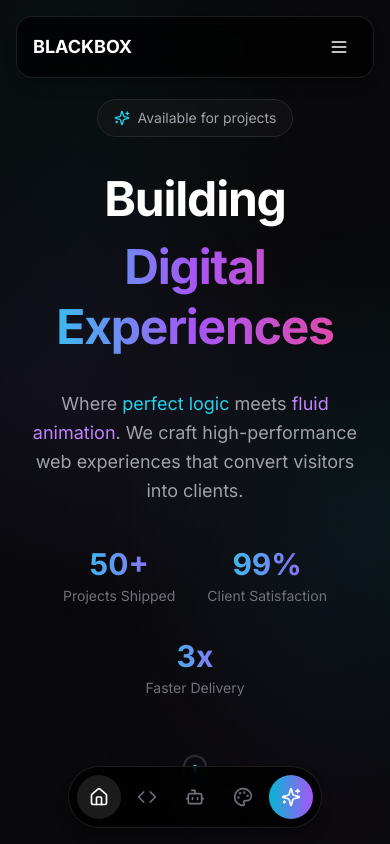
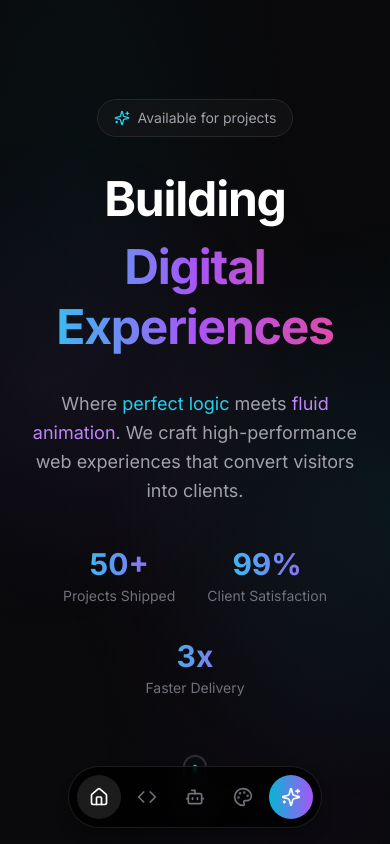
Before and after one commit to ast3rix-ai/blackbox-web, a Next.js app: page / in a window 390 px wide. Shown: the top 844 px of the page. Built offline with nearby package versions, Linux system fonts and the light colour scheme.

Commit message:
Remove top navbar on mobile - keep only bottom bar

```diff
--- a/src/components/FloatingNav.tsx
+++ b/src/components/FloatingNav.tsx
@@ -1,10 +1,10 @@
 "use client";
 
 import { useState, useEffect, useRef } from "react";
-import { motion, AnimatePresence, useMotionValue, useSpring } from "framer-motion";
+import { motion, useMotionValue, useSpring } from "framer-motion";
 import Link from "next/link";
 import { usePathname } from "next/navigation";
-import { Home, Code, Bot, Palette, Sparkles, Menu, X } from "lucide-react";
+import { Home, Code, Bot, Palette, Sparkles } from "lucide-react";
 import { cn } from "@/lib/utils";
 
 // Navigation items
@@ -33,7 +33,6 @@ const navItems = [
 
 export default function FloatingNav() {
   const pathname = usePathname();
-  const [isMobileMenuOpen, setIsMobileMenuOpen] = useState(false);
   const [isVisible, setIsVisible] = useState(true);
   const lastScrollY = useRef(0);
   const ticking = useRef(false);
@@ -82,11 +81,6 @@ export default function FloatingNav() {
     window.addEventListener("scroll", handleScroll, { passive: true });
     return () => window.removeEventListener("scroll", handleScroll);
   }, [opacity, y]);
-
-  // Close mobile menu on route change
-  useEffect(() => {
-    setIsMobileMenuOpen(false);
-  }, [pathname]);
 
   return (
     <>
@@ -162,96 +156,6 @@ export default function FloatingNav() {
         </motion.nav>
       </div>
 
-      {/* Mobile Top Navigation */}
-      <motion.nav
-        initial={{ y: -100, opacity: 0 }}
-        animate={{ y: 0, opacity: 1 }}
-        transition={{ duration: 0.6, type: "spring", stiffness: 100, damping: 20 }}
-        style={{
-          opacity: smoothOpacity,
-          y: smoothY,
-        }}
-        className={cn(
-          "fixed top-4 z-[5000] md:hidden",
-          "bg-black/70 backdrop-blur-md border border-white/10 rounded-2xl",
-          "shadow-lg shadow-black/20",
-          "left-4 right-4", // Full width with margins
-          !isVisible && "pointer-events-none"
-        )}
-      >
-        {/* Mobile Header */}
-        <div className="flex items-center justify-between px-4 py-3">
-          {/* Logo */}
-          <Link href="/" className="text-white font-bold text-lg">
-            BLACKBOX
-          </Link>
-
-          {/* Menu Toggle */}
-          <button
-            onClick={() => setIsMobileMenuOpen(!isMobileMenuOpen)}
-            className="p-2 rounded-lg hover:bg-white/10 transition-colors"
-          >
-            {isMobileMenuOpen ? (
-              <X className="w-5 h-5 text-white" />
-            ) : (
-              <Menu className="w-5 h-5 text-white" />
-            )}
-          </button>
-        </div>
-
-        {/* Mobile Menu Dropdown */}
-        <AnimatePresence>
-          {isMobileMenuOpen && (
-            <motion.div
-              initial={{ height: 0, opacity: 0 }}
-              animate={{ height: "auto", opacity: 1 }}
-              exit={{ height: 0, opacity: 0 }}
-              transition={{ duration: 0.2 }}
-              className="overflow-hidden border-t border-white/10"
-            >
-              <div className="px-4 py-3 space-y-1">
-                {navItems.map((item) => {
-                  const isActive = pathname === item.href;
-                  return (
-                    <Link key={item.href} href={item.href}>
-                      <motion.div
-                        className={cn(
-                          "relative flex items-center gap-3 px-4 py-3 rounded-xl transition-colors",
-                          isActive
-                            ? "bg-white/10 text-white"
-                            : "text-zinc-400 hover:text-white hover:bg-white/5"
-                        )}
-                        whileTap={{ scale: 0.98 }}
-                      >
-                        <item.icon className="w-5 h-5" />
-                        <span className="font-medium">{item.label}</span>
-                        {isActive && (
-                          <motion.div
-                            layoutId="mobile-active"
-                            className="absolute left-0 top-1/2 -translate-y-1/2 w-1 h-6 bg-cyan-400 rounded-r-full"
-                          />
-                        )}
-                      </motion.div>
-                    </Link>
-                  );
-                })}
-
-                {/* Mobile CTA */}
-                <Link href="/hire-us">
-                  <motion.div
-                    className="flex items-center justify-center gap-2 px-4 py-3 mt-2 rounded-xl bg-gradient-to-r from-cyan-500 to-purple-500 text-white font-semibold"
-                    whileTap={{ scale: 0.98 }}
-                  >
-                    <Sparkles className="w-5 h-5" />
-                    Hire Us
-                  </motion.div>
-                </Link>
-              </div>
-            </motion.div>
-          )}
-        </AnimatePresence>
-      </motion.nav>
-
       {/* Mobile Bottom Bar - Centered */}
       <div className="fixed bottom-4 z-[5000] md:hidden flex justify-center w-full pointer-events-none">
         <motion.nav
```
